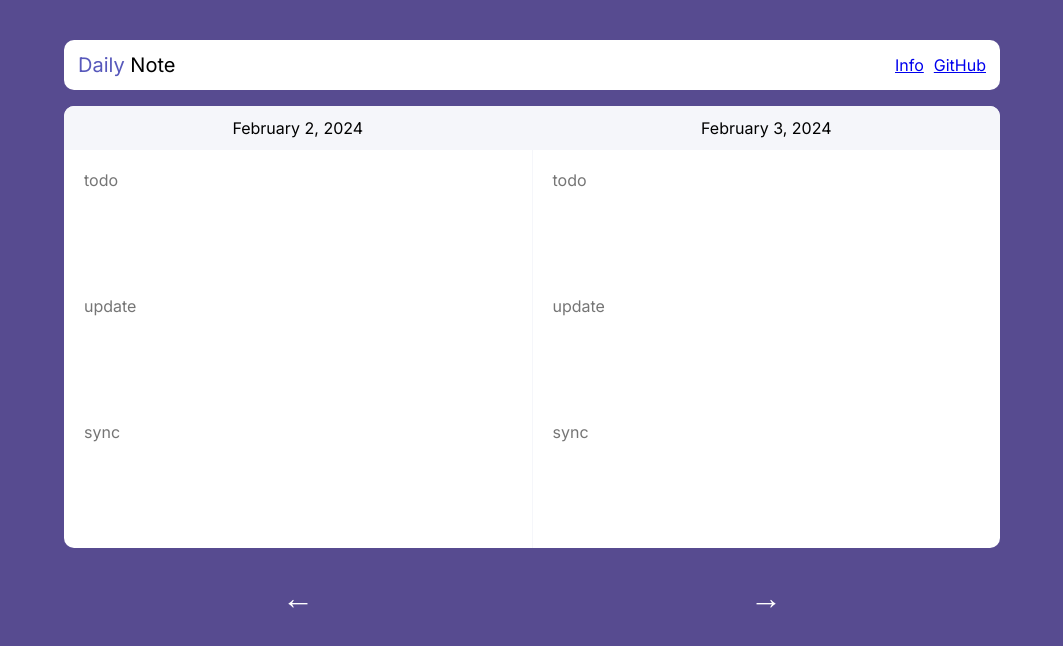
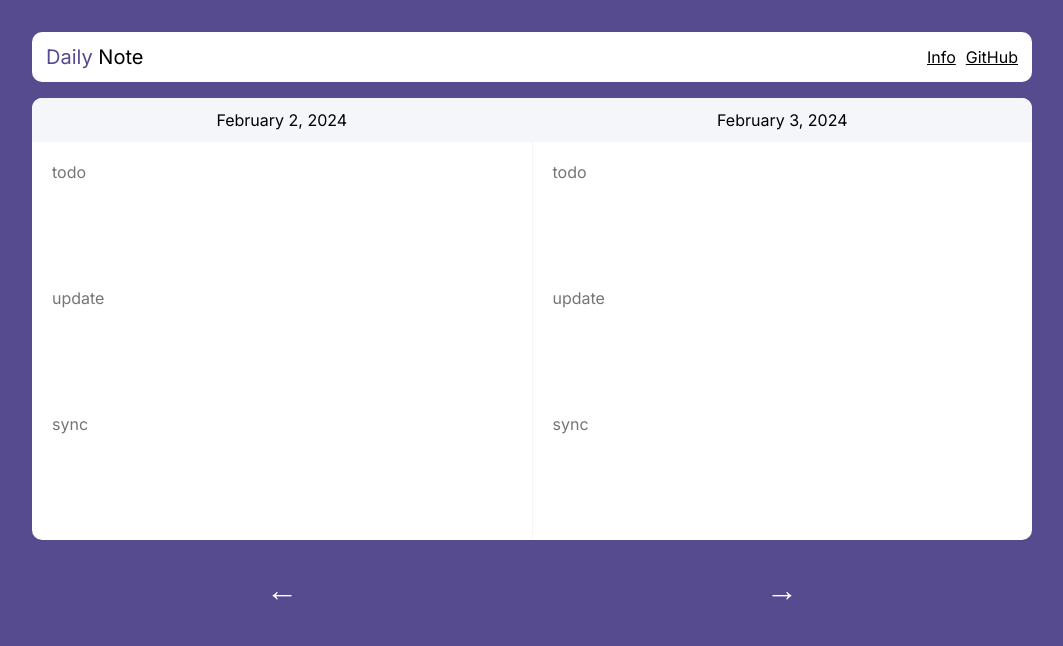
Before and after one commit to caglaozbb/daily-note, a React (Vite) app: page / in a window 1280 px wide. Shown: the top 646 px of the page, without its empty margins (108-1171 px from the left). Built offline with nearby package versions, Linux system fonts and the light colour scheme.

Commit message:
feat: themes

```diff
--- a/src/App.css
+++ b/src/App.css
@@ -1,25 +1,20 @@
-#root {
-  max-width: 1000px;
-  margin: 0 auto;
-  padding: 2rem;
-}
-
 .container {
   display: flex;
-  background-color: #fff;
-  color: black;
+  background-color: var(--color-foreground);
   border-radius: 10px;
   overflow: hidden;
 }
 
-main {
+.wrapper {
+  max-width: 1000px;
+  margin: 0 auto;
   display: flex;
   flex-direction: column;
   gap: 16px;
 }
 
 header {
-  background-color: #fff;
+  background-color: var(--color-foreground);
   border-radius: 10px;
   padding: 10px 14px;
   display: flex;
@@ -33,8 +28,7 @@ header h1 {
 }
 
 header h1 span {
-  color: #5758BB;
-
+  color: var(--color-primary);
 }
 
 header ul {
@@ -53,7 +47,6 @@ header ul {
   align-items: center;
   justify-content: center;
   flex-direction: column;
-
 }
 
 @media (max-width:600px) {
@@ -63,23 +56,22 @@ header ul {
 }
 
 .side:first-child {
-  border-right: 1px solid #f5f6fa;
+  border-right: 1px solid var(--color-foreground-muted);
 }
 
 .page-header {
   font-size: 1rem;
   display: flex;
   justify-content: center;
-  background-color: #f5f6fa;
   width: 100%;
   padding: 10px 0px;
   font-weight: 500;
+  background-color: var(--color-foreground-muted);
 }
 
 .page-content {
   padding: 10px;
 }
-
 
 .page-turn {
   font-size: 2rem;
@@ -89,7 +81,6 @@ header ul {
   justify-content: space-around;
   padding: 10px 0;
 }
-
 
 textarea {
   height: 120px;
@@ -101,8 +92,9 @@ textarea {
   width: 100%;
   padding: 10px;
   resize: none;
+  background-color: transparent;
+  color: inherit;
 }
-
 
 textarea:focus {
   outline-color: #5758BB;
--- a/src/App.jsx
+++ b/src/App.jsx
@@ -5,7 +5,6 @@ import { useEffect } from 'react';
 import Header from './components/Header';
 
 function App() {
-
   const [currentDate, setCurrentDate] = useState(new Date());
 
   function getFormattedDate(date, dayOffset = 0) {
@@ -49,6 +48,7 @@ function App() {
 
   return (
     <main>
+      <div className='wrapper'>
         <Header />
 
         <div className="container">
@@ -65,6 +65,8 @@ function App() {
           <div onClick={goPreviousDay}>&larr;</div>
           <div onClick={goNextDay} >&rarr;</div>
         </div>
+      </div>
+
     </main>
   )
 }
--- a/src/index.css
+++ b/src/index.css
@@ -1,5 +1,7 @@
 * {
   box-sizing: border-box;
+  margin: 0px;
+  padding: 0px;
 }
 
 :root {
@@ -7,7 +9,6 @@
   line-height: 1.5;
   font-weight: 400;
 
-  background-color: #574b90;
   background-attachment: fixed;
 
   font-synthesis: none;
@@ -15,4 +16,31 @@
   -webkit-font-smoothing: antialiased;
   -moz-osx-font-smoothing: grayscale;
 
+  --color-primary: #574b90;
+  --color-background: var(--color-primary);
+  --color-foreground: white;
+  --color-text: black;
+  --color-foreground-muted: #f5f6fa;
 }
+
+main {
+  min-height: 100vh;
+  min-width: 100vw;
+  background-color: var(--color-background);
+  margin: 0 auto;
+  padding: 2rem;
+  color: var(--color-text);
+}
+
+a {
+  color: inherit;
+}
+
+@media (prefers-color-scheme: dark) {
+  main {
+    --color-background: #1e2124;
+    --color-foreground: #36393e;
+    --color-text: white;
+    --color-foreground-muted: #424549;
+  }
+}
```
Also changed, not shown: 1 other file (tests, documents, lock files or other folders). Lines whose indentation alone changed are shown as unchanged.
